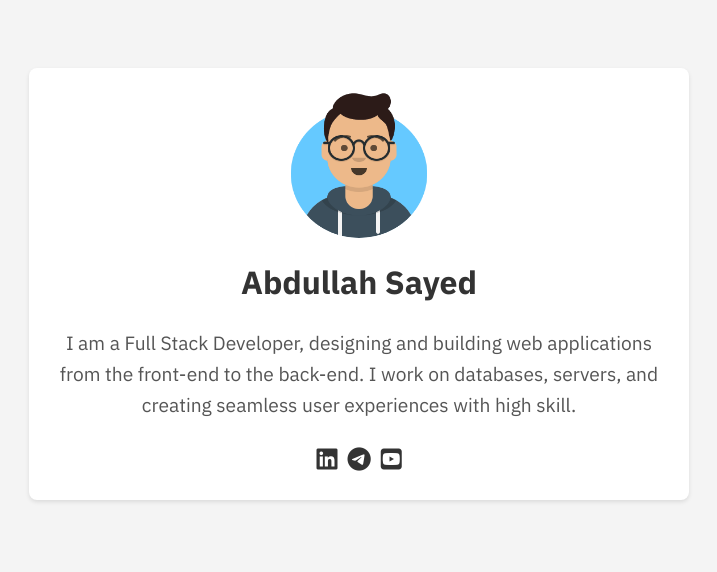
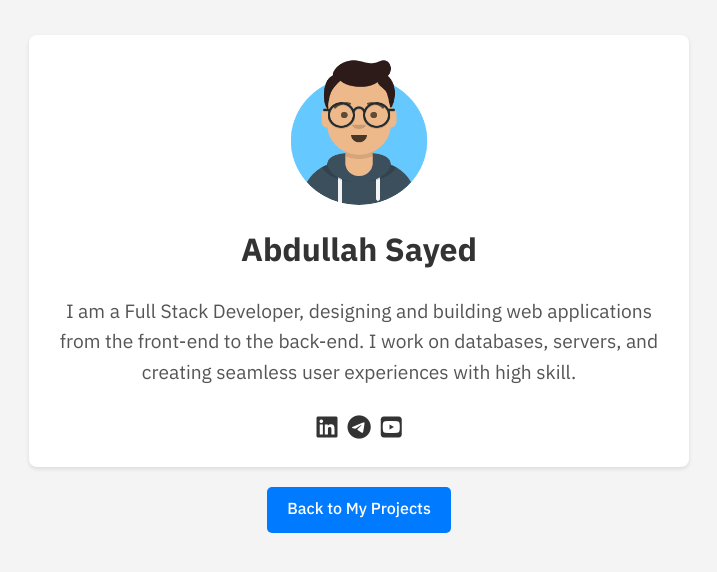
Before and after one commit to devAbdullahSy/tasks, a plain HTML site: page profile-task/index.html in a window 1280 px wide. Shown: the part 116-688 px from the top of the page, without its empty margins (281-998 px from the left). Drawn offline with Linux system fonts and the light colour scheme.

Commit message:
update tasks / add home and back links

```diff
--- a/profile-task/assets/css/style.css
+++ b/profile-task/assets/css/style.css
@@ -33,6 +33,22 @@ a:hover {
   display: flex;
   justify-content: center;
   align-items: center;
+  flex-flow: column wrap;
+  gap: 20px;
+}
+.container .home {
+  font-size: 16px;
+  font-weight: 500;
+  padding: 10px 20px;
+  background-color: #007bff;
+  color: #fff;
+  border: none;
+  border-radius: 5px;
+  cursor: pointer;
+  transition: background-color 0.3s;
+}
+.container .home:hover {
+  background-color: #0056b3;
 }
 /* INFO */
 .info {
--- a/profile-task/index.html
+++ b/profile-task/index.html
@@ -23,6 +23,7 @@
           <a href="" class="link"><i class="fa-brands fa-square-youtube"></i></a>
         </div>
       </div>
+      <a href="/projects/" class="home">Back to My Projects</a>
     </div>
   </body>
 </html>
```
